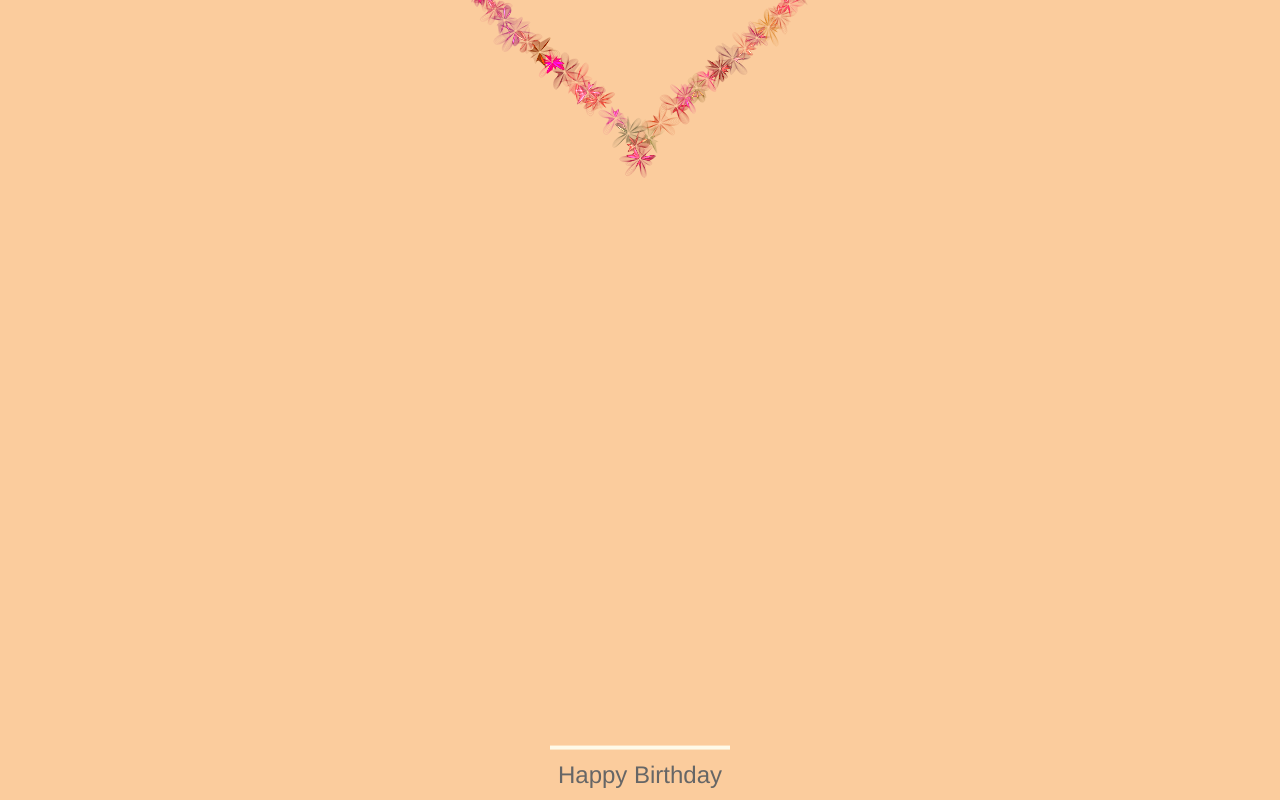
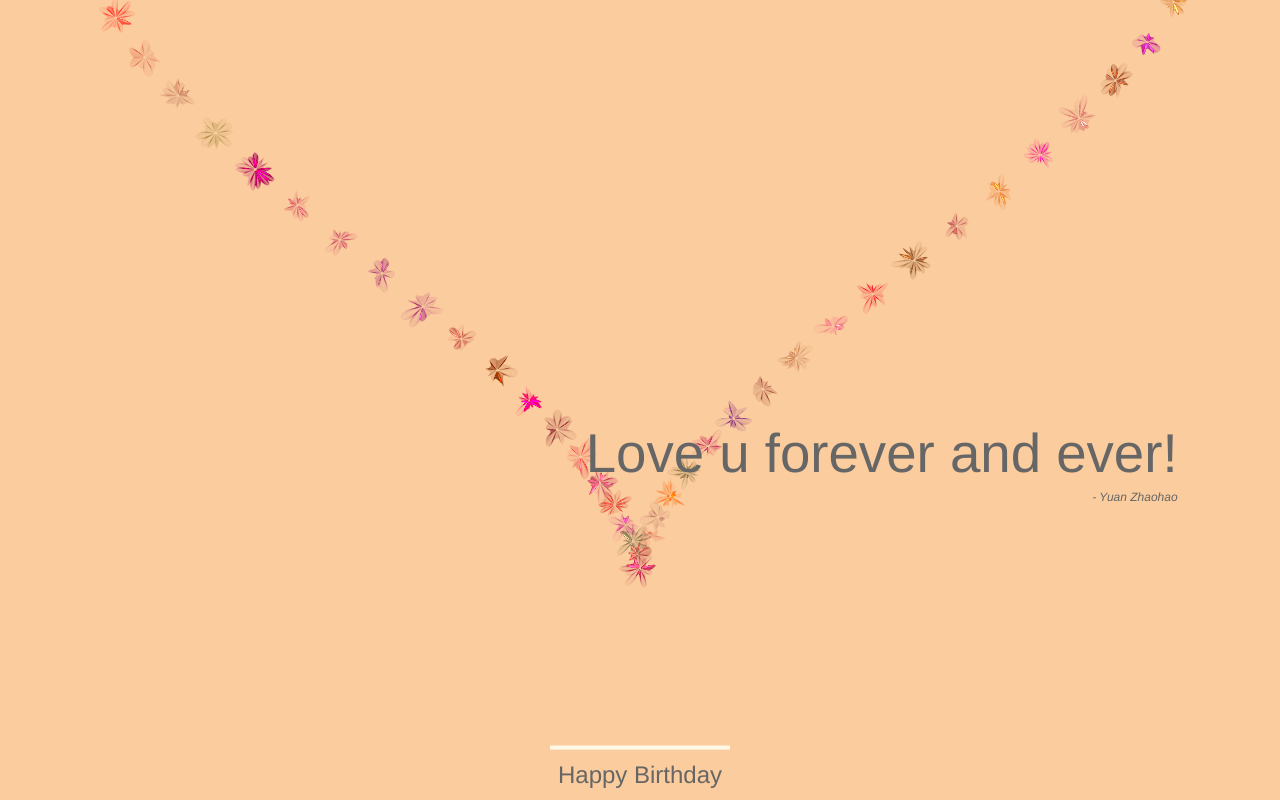
Before and after one commit to yuanzhaohao/gift4pj, a website: page index.html in a window 1280 px wide. Shown: the part 562-1362 px from the top of the page. Drawn offline with Linux system fonts and the light colour scheme.

Commit message:
修改样式

```diff
--- a/index.html
+++ b/index.html
@@ -18,7 +18,10 @@
 
 <div class="gift" id="J_gift">
   <div class="heart" id="J_heart"><canvas id="J_canvas"></canvas></div>
-  <p class="text"></p>
+  <div class="text">
+    <p class="words">Love u forever and ever!</p>
+    <p class="signature">- Yuan Zhaohao</p>
+  </div>
 </div>
 
 <div class="cake" id="J_cake">
--- a/src/gift.js
+++ b/src/gift.js
@@ -39,8 +39,9 @@ $(function () {
       }, Garden.options.growSpeed);
       getHeartPoint = function (angle) {
       	var t = angle / Math.PI,
-          x = 10.6 * (16 * Math.pow(Math.sin(t), 3)),
-          y = - 10 * (13 * Math.cos(t) - 5 * Math.cos(2 * t) - 2 * Math.cos(3 * t) - Math.cos(4 * t));
+          standard = window.innerWidth / 375,
+          x = standard * 10.6 * (16 * Math.pow(Math.sin(t), 3)),
+          y = - standard * 10 * (13 * Math.cos(t) - 5 * Math.cos(2 * t) - 2 * Math.cos(3 * t) - Math.cos(4 * t));
       	return [offsetX + x, offsetY + y];
       };
       heartAnim = function () {
--- a/src/gift.less
+++ b/src/gift.less
@@ -4,6 +4,8 @@ body {
   width: 100%;
   background-color: #fbcc9d;
   // background-color: #ffffee;
+  color: #666;
+  overflow: hidden;
 }
 .gift {
   position: relative;
@@ -16,6 +18,23 @@ body {
     left: 0;
     width: 100%;
     height: 100%;
+  }
+
+  > .text {
+    position: absolute;
+    bottom: 25rem/@fz;
+    right: 30rem/@fz;
+  }
+
+  .words {
+    height: 20rem/@fz;
+    line-height: 20rem/@fz;
+    font-size: 16rem/@fz;
+  }
+  .signature {
+    line-height: 16px;
+    font-style: italic;
+    text-align: right;
   }
 
   > .avatar {
@@ -130,7 +149,6 @@ body {
   height: 50px;
   text-align: center;
   font-size: 24px;
-  color: #666;
   line-height: 50px;
 }
 /* ============================================== Animation Fire
```
Also changed, not shown: build/gift.css, build/gift.js, build/gift.less, src/gift.css.
